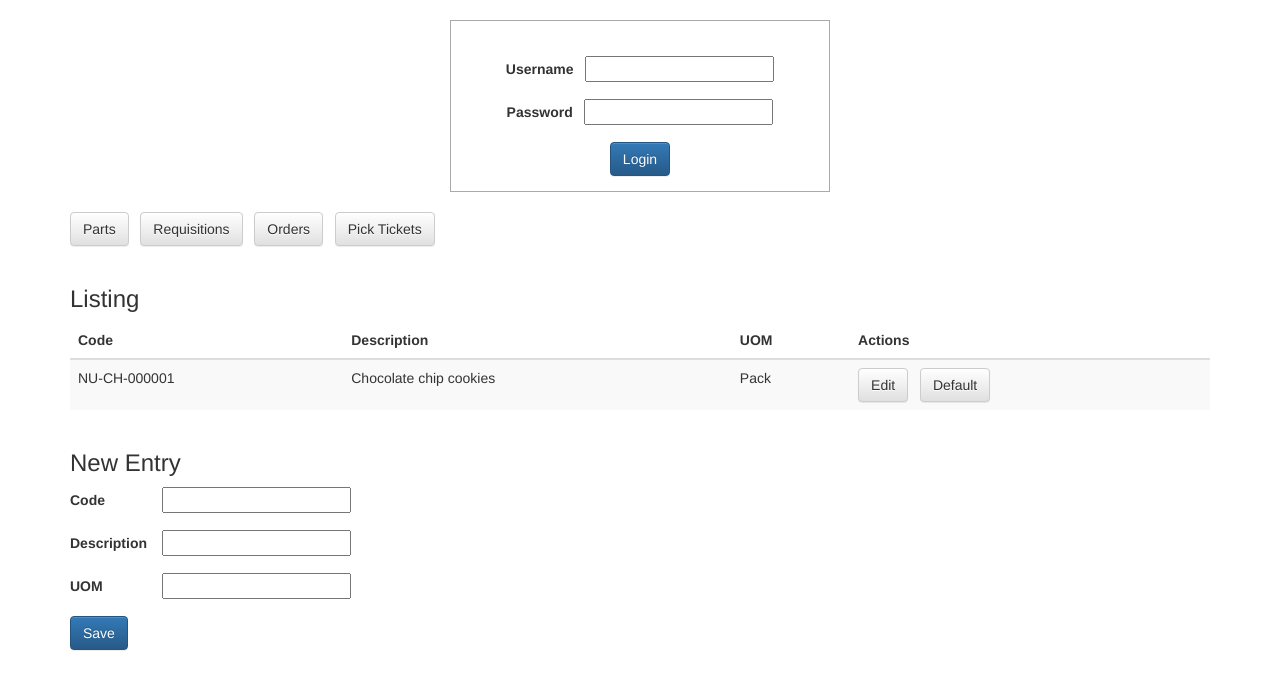
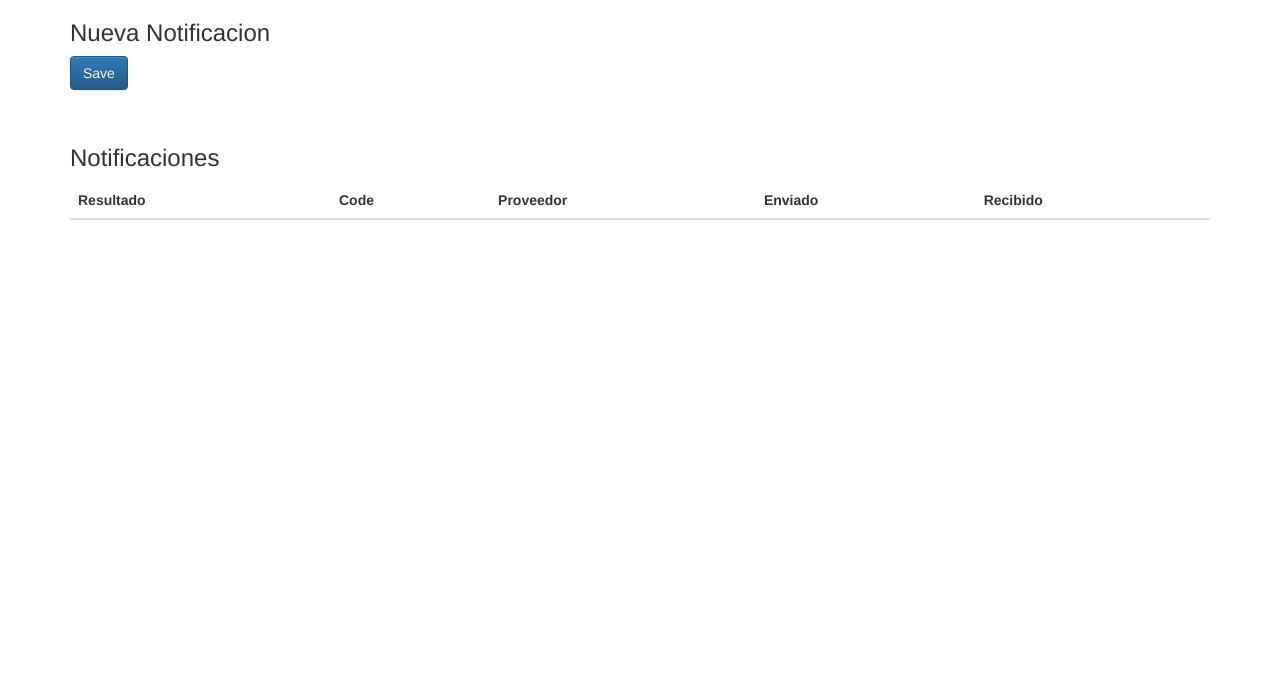
Before and after one commit to pipe1408/patrones-front-planb, a plain HTML site: page index.html in a window 1280 px wide. Drawn offline with nearby package versions, Linux system fonts and the light colour scheme.

Commit message:
Actualiza HTML para circuit-breaker

```diff
--- a/index.html
+++ b/index.html
@@ -19,25 +19,12 @@
 	</style>
 </head>
 <body>
-	<div>
-		&nbsp;
-	</div>
 
-	<div class="container" id="login-dialog">
-		<form class="col-lg-4 col-lg-offset-4" style="border: 1px solid #aaa; text-align: center;">
+	<div class="container" id="new-entry">
+		<h3>Nueva Notificacion</h3>
+		<form>
 			<div class="form-group">
-			&nbsp;
-			</div>
-			<div class="form-group">
-				<label>Username</label> &nbsp;
-				<input type="text" id="username" />
-			</div>
-			<div class="form-group">
-				<label>Password</label> &nbsp;
-				<input type="password" id="password" />
-			</div>
-			<div class="form-group">
-				<input type="submit" value="Login" class="btn btn-primary" />
+				<button class="btn btn-primary" id="notificar">Save</button>
 			</div>
 		</form>
 	</div>
@@ -46,66 +33,68 @@
 		&nbsp;
 	</div>
 
-	<div class="container" id="menu">
-		<a href="#" class="btn btn-default">Parts</a> &nbsp;
-		<a href="#" class="btn btn-default">Requisitions</a> &nbsp;
-		<a href="#" class="btn btn-default">Orders</a> &nbsp;
-		<a href="#" class="btn btn-default">Pick Tickets</a> &nbsp;
-	</div>
-
-	<div>
-		&nbsp;
-	</div>
-
 	<div class="container" id="listing">
-		<h3>Listing</h3>
-		<table class="table table-striped">
+		<h3>Notificaciones</h3>
+		<table class="table table-striped" id="tabla">
 			<thead>
 				<tr>
+					<th>Resultado</th>
 					<th>Code</th>
-					<th>Description</th>
-					<th>UOM</th>
-					<th>Actions</th>
+					<th>Proveedor</th>
+					<th>Enviado</th>
+					<th>Recibido</th>
 				</tr>
 			</thead>
 			<tbody>
 				<tr>
-					<td>NU-CH-000001</td>
-					<td>Chocolate chip cookies</td>
-					<td>Pack</td>
-					<td>
-						<a href="#" class="btn btn-default">Edit</a> &nbsp;
-						<a href="#" class="btn btn-default">Default</a>
-					</td>
+
 				</tr>
 			</tbody>
 		</table>
 	</div>
 
-	<div class="container" id="new-entry">
-		<h3>New Entry</h3>
-		<form>
-			<div class="form-group">
-				<label class="inline-80">Code</label> &nbsp;
-				<input type="text" id="code" />
-			</div>
-			<div class="form-group">
-				<label class="inline-80">Description</label> &nbsp;
-				<input type="text" id="descr" />
-			</div>
-			<div class="form-group">
-				<label class="inline-80">UOM</label> &nbsp;
-				<input type="text" id="uom" />
-			</div>
-			<div class="form-group">
-				<input type="submit" value="Save" class="btn btn-primary" />
-			</div>
-		</form>
-	</div>
-
 	<!-- jQuery (necessary for Bootstrap's JavaScript plugins) -->
     <script src="https://ajax.googleapis.com/ajax/libs/jquery/1.12.4/jquery.min.js"></script>
     <!-- Include all compiled plugins (below), or include individual files as needed -->
-    <script src="js/bootstrap.min.js"></script>
+	<script>
+		function fetchData(event) {
+			// Prevent the form from submitting and reloading the page
+			event.preventDefault();
+
+			// Get the current timestamp
+			const timestamp = new Date().toISOString();
+
+			// Construct the URL with the timestamp as a path variable
+			const url = `http://localhost:8080/api/notificar/${encodeURIComponent(timestamp)}`;
+
+			// Fetch data from the Spring Boot API
+			fetch(url)
+				.then(response => response.json())
+				.then(data => {
+					// Get reference to the table body
+					const tableBody = document.querySelector('#tabla tbody');
+
+					// Create a new row
+					const newRow = document.createElement('tr');
+
+					// Fill the row with data from the ResponseDTO
+					newRow.innerHTML = `
+						<td>${data.result}</td>
+						<td>${data.code}</td>
+						<td>${data.provider}</td>
+						<td>${data.timeReceived}</td>
+						<td>${data.timeResponded}</td>
+					`;
+
+					// Append the new row to the table body
+					tableBody.appendChild(newRow);
+				})
+				.catch(error => console.error('Error:', error));
+		}
+
+		// Attach the event listener to the button
+		document.getElementById('notificar').addEventListener('click', fetchData);
+	</script>
+
 </body>
 </html>
```
